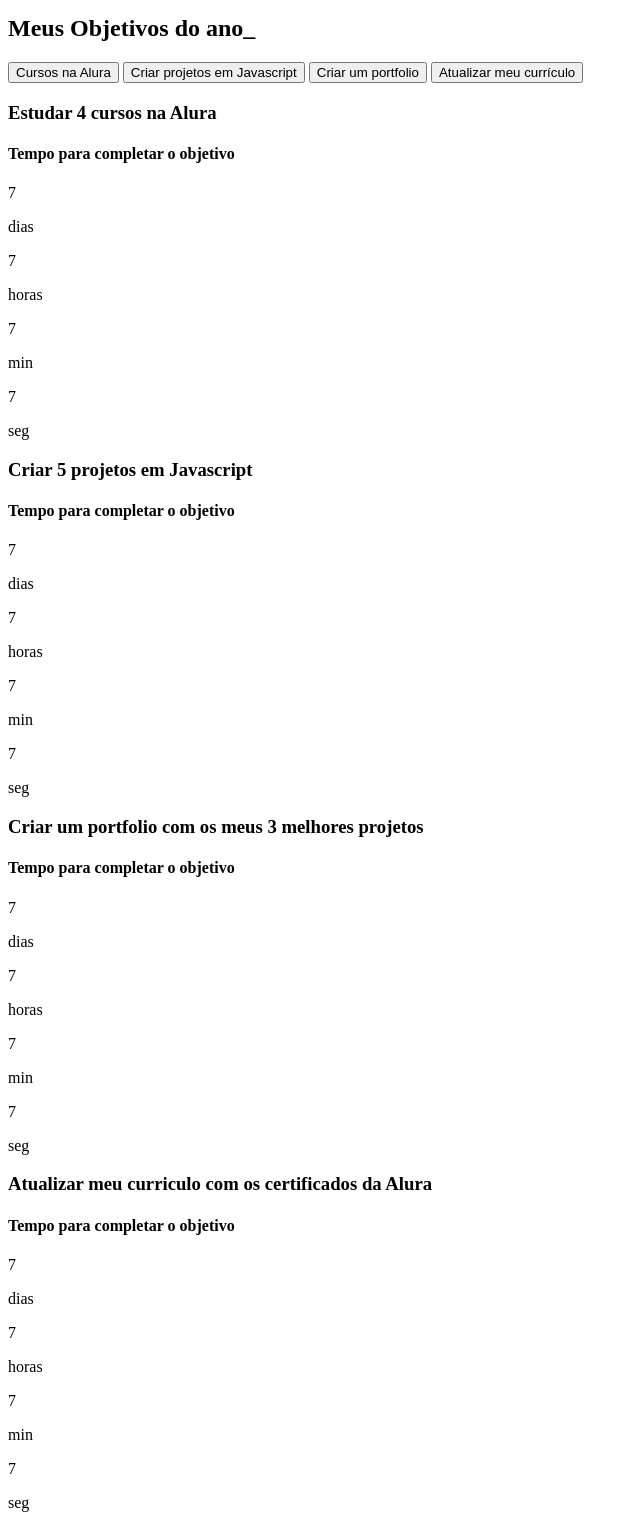
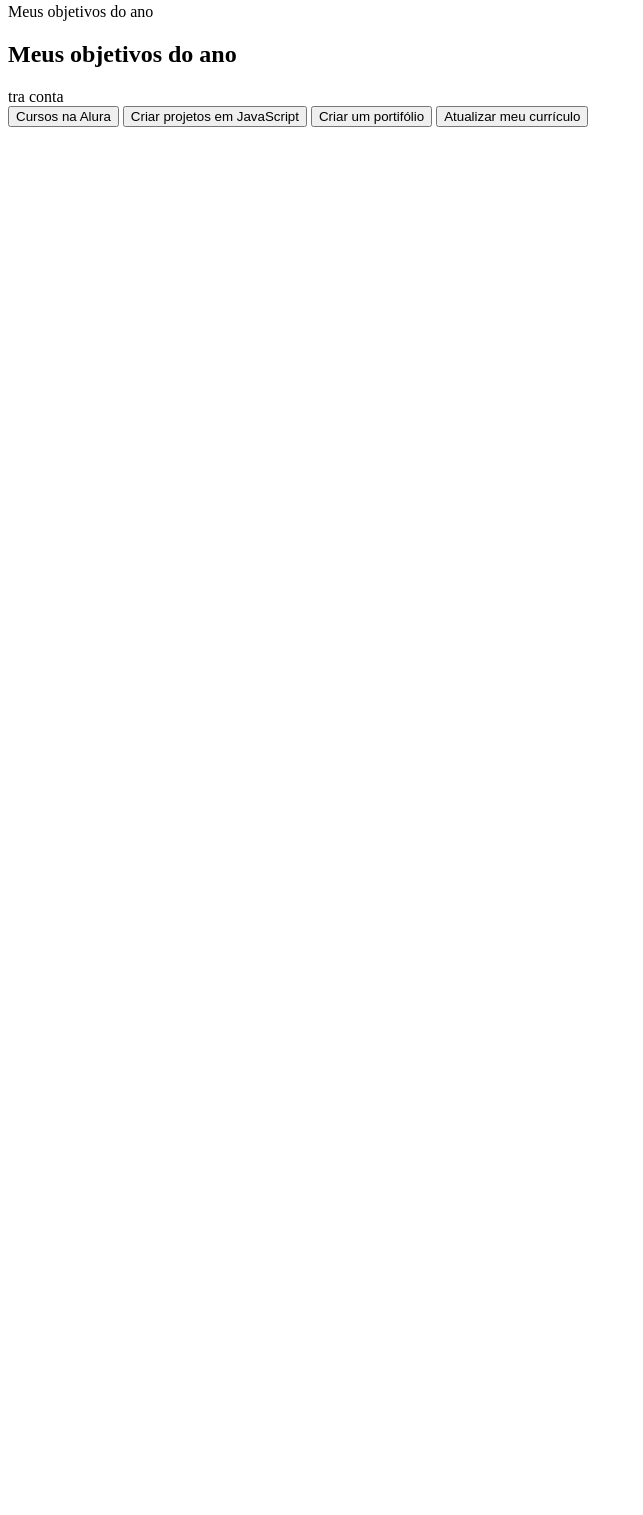
Before and after one commit to MatheusTV/Projetomatheus-, a plain HTML site: page index.html in a window 1280 px wide. Shown: the part 5-1520 px from the top of the page, without its empty margins (0-643 px from the left). After the commit the page ends 800 px from the top, so only its background shows below. Drawn offline with Linux system fonts and the light colour scheme.

Commit message:
Add files via upload

```diff
--- a/index.html
+++ b/index.html
@@ -1,116 +1,23 @@
 <!DOCTYPE html>
 <html lang="pt-br">
-
-<head>
+</head>
    <meta charset="UTF-8">
    <meta name="viewport" content="width=device-width, initial-scale=1.0">
-    <title>Meus objetivos do ano</title>
-    <link rel="stylesheet" href="style.css">
+   </title>Meus objetivos do ano</title>
+   <link rel="stylesheet" href="styles.css">
+
 </head>
+</body>
 
-<body>
          <section class="conteudo-principal">
-        <h2 class="titulo-principal">Meus Objetivos do ano<span>_</span></h2>
-        <div class="conteudo">
+           <h2 class="titulo-principal">Meus objetivos do ano<span></span></h2>
+           <div class="conteudo">tra conta
            <div class="botoes">
              <button class="botao ativo">Cursos na Alura</button>
-                <button class="botao">Criar projetos em Javascript</button>
-                <button class="botao">Criar um portfolio</button>
+             <button class="botao">Criar projetos em JavaScript</button>
+             <button class="botao">Criar um portifólio</button>
              <button class="botao">Atualizar meu currículo</button>
            </div>
+
+           <div class="botoes">
            <div class="abas-textos">
-                <div class="aba-conteudo ativo">
-                    <h3 class="aba-conteudo-titulo-principal">Estudar 4 cursos na Alura</h3>
-                    <h4 class="aba-conteudo-titulo-secundario">Tempo para completar o objetivo</h4>
-                    <div class="contador">
-                        <div class="contador-digito">
-                            <p class="contador-digito-numero" id="dias0">7</p>
-                            <p class="contador-digito-texto">dias</p>
-                        </div>
-                        <div class="contador-digito">
-                            <p class="contador-digito-numero" id="horas0">7</p>
-                            <p class="contador-digito-texto">horas</p>
-                        </div>
-                        <div class="contador-digito">
-                            <p class="contador-digito-numero" id="min0">7</p>
-                            <p class="contador-digito-texto">min</p>
-                        </div>
-                        <div class="contador-digito">
-                            <p class="contador-digito-numero" id="seg0">7</p>
-                            <p class="contador-digito-texto">seg</p>
-                        </div>
-                    </div>
-                </div>
-                <div class="aba-conteudo">
-                    <h3 class="aba-conteudo-titulo-principal">Criar 5 projetos em Javascript</h3>
-                    <h4 class="aba-conteudo-titulo-secundario">Tempo para completar o objetivo</h4>
-                    <div class="contador">
-                        <div class="contador-digito">
-                            <p class="contador-digito-numero" id="dias1">7</p>
-                            <p class="contador-digito-texto">dias</p>
-                        </div>
-                        <div class="contador-digito">
-                            <p class="contador-digito-numero" id="horas1">7</p>
-                            <p class="contador-digito-texto">horas</p>
-                        </div>
-                        <div class="contador-digito">
-                            <p class="contador-digito-numero" id="min1">7</p>
-                            <p class="contador-digito-texto">min</p>
-                        </div>
-                        <div class="contador-digito">
-                            <p class="contador-digito-numero" id="seg1">7</p>
-                            <p class="contador-digito-texto">seg</p>
-                        </div>
-                    </div>
-                </div>
-                <div class="aba-conteudo">
-                    <h3 class="aba-conteudo-titulo-principal">Criar um portfolio com os meus 3 melhores projetos</h3>
-                    <h4 class="aba-conteudo-titulo-secundario">Tempo para completar o objetivo</h4>
-                    <div class="contador">
-                        <div class="contador-digito">
-                            <p class="contador-digito-numero" id="dias2">7</p>
-                            <p class="contador-digito-texto">dias</p>
-                        </div>
-                        <div class="contador-digito">
-                            <p class="contador-digito-numero" id="horas2">7</p>
-                            <p class="contador-digito-texto">horas</p>
-                        </div>
-                        <div class="contador-digito">
-                            <p class="contador-digito-numero" id="min2">7</p>
-                            <p class="contador-digito-texto">min</p>
-                        </div>
-                        <div class="contador-digito">
-                            <p class="contador-digito-numero" id="seg2">7</p>
-                            <p class="contador-digito-texto">seg</p>
-                        </div>
-                    </div>
-                </div>
-                <div class="aba-conteudo">
-                    <h3 class="aba-conteudo-titulo-principal">Atualizar meu curriculo com os certificados da Alura</h3>
-                    <h4 class="aba-conteudo-titulo-secundario">Tempo para completar o objetivo</h4>
-                    <div class="contador">
-                        <div class="contador-digito">
-                            <p class="contador-digito-numero" id="dias3">7</p>
-                            <p class="contador-digito-texto">dias</p>
-                        </div>
-                        <div class="contador-digito">
-                            <p class="contador-digito-numero" id="horas3">7</p>
-                            <p class="contador-digito-texto">horas</p>
-                        </div>
-                        <div class="contador-digito">
-                            <p class="contador-digito-numero" id="min3">7</p>
-                            <p class="contador-digito-texto">min</p>
-                        </div>
-                        <div class="contador-digito">
-                            <p class="contador-digito-numero" id="seg3">7</p>
-                            <p class="contador-digito-texto">seg</p>
-                        </div>
-                    </div>
-                </div>
-            </div>
-        </div>
-    </section>
-    <script src="main.js"></script>
-</body>
-
-</html>
```
Also changed, not shown: main.js (added). Lines whose indentation alone changed are shown as unchanged.
